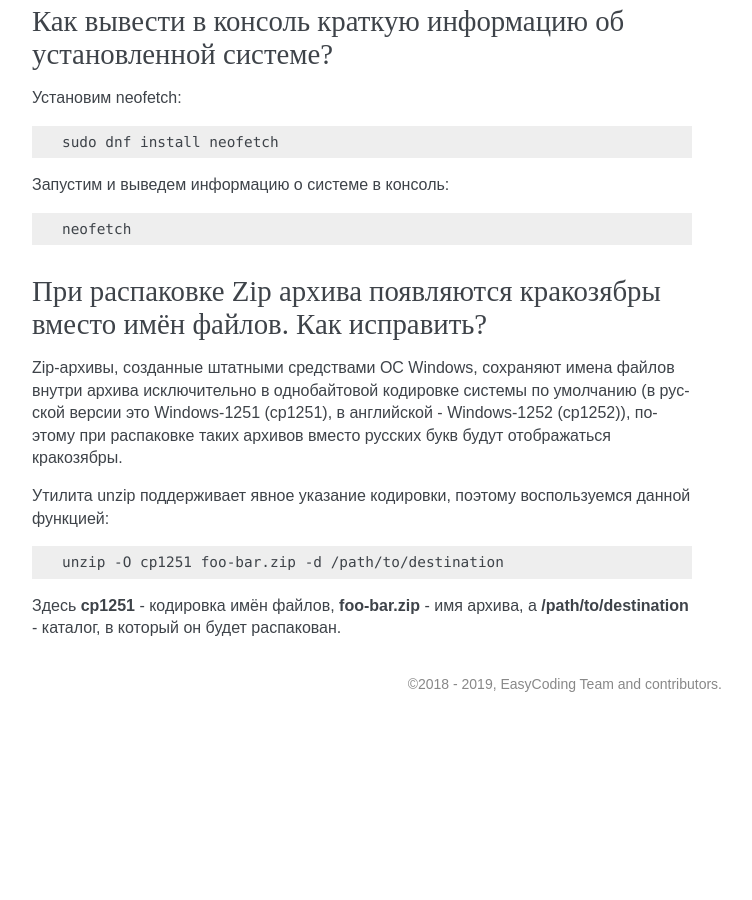
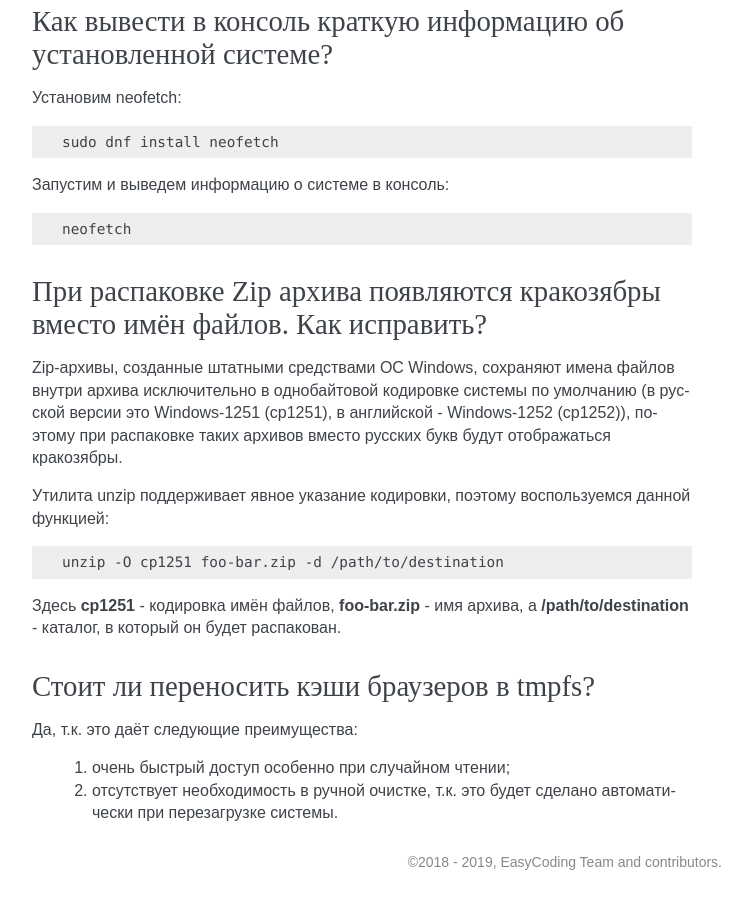
Before and after one commit to RussianFedora/FAQ, a Sphinx documentation site: the page built from source/using-system.rst, in a window 1280 px wide and 900 px high, scrolled down 22889 px. Shown: the whole window, without its empty margins (388-1140 px from the left). Built offline with Sphinx 7.4.7, drawn with Linux system fonts in a browser that asks for light colours; before the commit the page ends 23611 px from its top, so only the background shows below that; some of the changed text lies outside the part shown.

Commit message:
Added question about moving web browser caches to tmpfs.

```diff
--- a/source/using-system.rst
+++ b/source/using-system.rst
@@ -1312,3 +1312,14 @@ Zip-архивы, созданные штатными средствами ОС
     unzip -O cp1251 foo-bar.zip -d /path/to/destination
 
 Здесь **cp1251** - кодировка имён файлов, **foo-bar.zip** - имя архива, а **/path/to/destination** - каталог, в который он будет распакован.
+
+.. index:: cache, browser, tmpfs
+.. _browser-tmpfs:
+
+Стоит ли переносить кэши браузеров в tmpfs?
+===============================================
+
+Да, т.к. это даёт следующие преимущества:
+
+  1. очень быстрый доступ особенно при случайном чтении;
+  2. отсутствует необходимость в ручной очистке, т.к. это будет сделано автоматически при перезагрузке системы.
```
